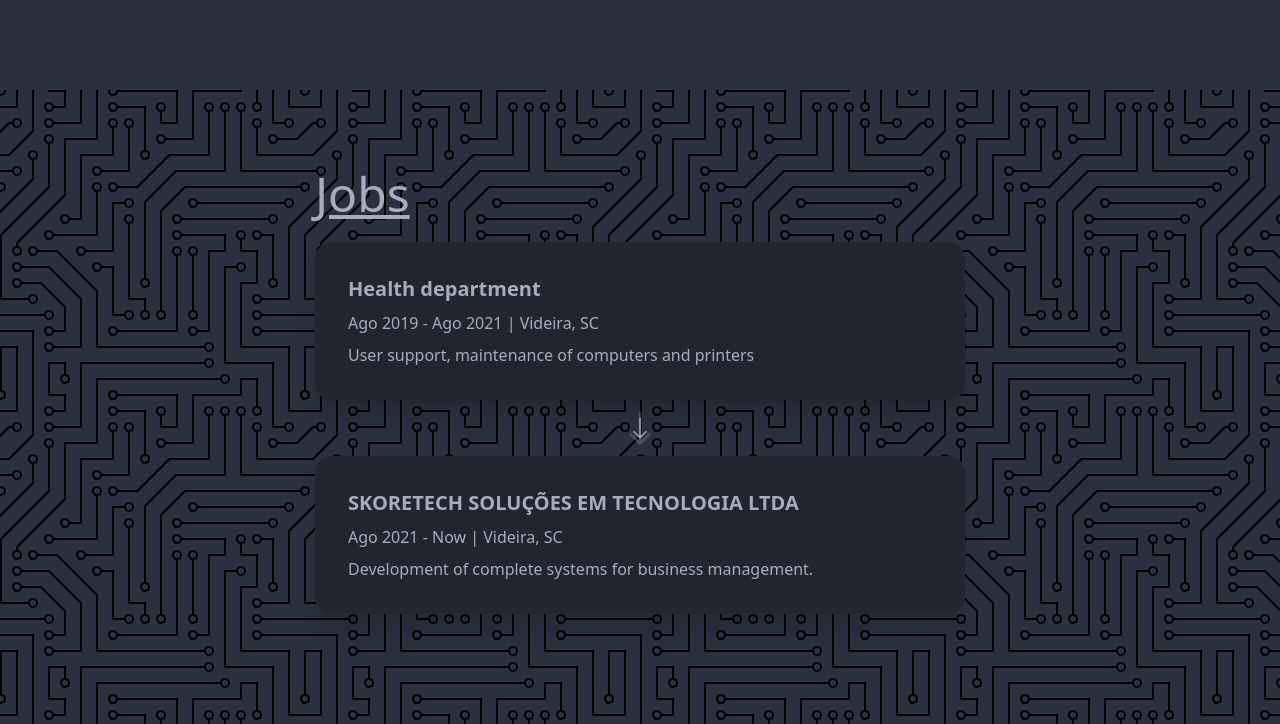
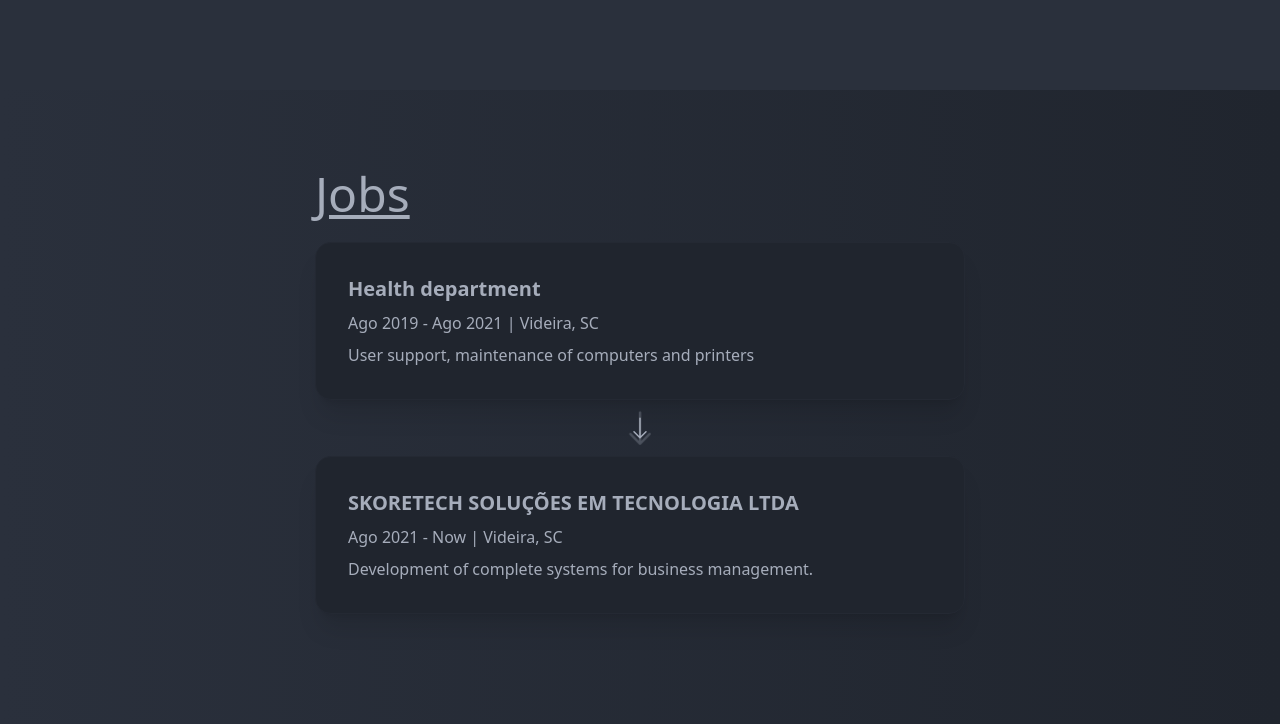
Before and after one commit to vineboneto/presentation, a Next.js app: page / in a window 1280 px wide. Shown: the part 1510-2234 px from the top of the page. Built offline with nearby package versions, Linux system fonts and the light colour scheme.

Commit message:
refator: remove hero pattern

```diff
--- a/src/pages/index.tsx
+++ b/src/pages/index.tsx
@@ -63,14 +63,12 @@ export default function Home() {
         <meta name="description" content="Generated by create next app" />
         <link rel="icon" href="/favicon.ico" />
       </Head>
-
       <Header
         scrollAbout={() => scrollTo(refAbout)}
         scrollHome={() => scrollTo(refHome)}
         scrollPortfolio={() => scrollTo(refPortfolio)}
         scrollJobs={() => scrollTo(refJobs)}
       />
-
       <div
         ref={refHome}
         className="h-screen flex justify-center items-center"
@@ -98,9 +96,7 @@ export default function Home() {
           })}
         </div>
       </div>
-
       <ModalCurriculum isOpen={isOpenModal} toggle={() => setIsOpenModal((old) => !old)} />
-
       <div className="h-screen" ref={refAbout}>
         <PageContent>
           <div className="w-[650px] space-y-6">
@@ -177,8 +173,7 @@ export default function Home() {
           </div>
         </PageContent>
       </div>
-
-      <div ref={refJobs} className="h-screen" style={{ backgroundImage: 'url(/circuit-board.svg)' }}>
+      <div ref={refJobs} className="h-screen bg-gradient-to-r from-base-100 to-base-300">
         <PageContent>
           <div className="w-[650px] space-y-6">
             <PageTitle>Jobs</PageTitle>
@@ -205,7 +200,6 @@ export default function Home() {
           </div>
         </PageContent>
       </div>
-
       <div ref={refPortfolio} className="h-screen bg-gradient-to-r from-base-100 to-base-300">
         <PageContent>
           <div className="w-[650px] space-y-6">
@@ -262,7 +256,6 @@ export default function Home() {
           </div>
         </PageContent>
       </div>
-
       <Footer
         scrollAbout={() => scrollTo(refAbout)}
         scrollHome={() => scrollTo(refHome)}
```
Also changed, not shown: public/circuit-board.svg (deleted).
